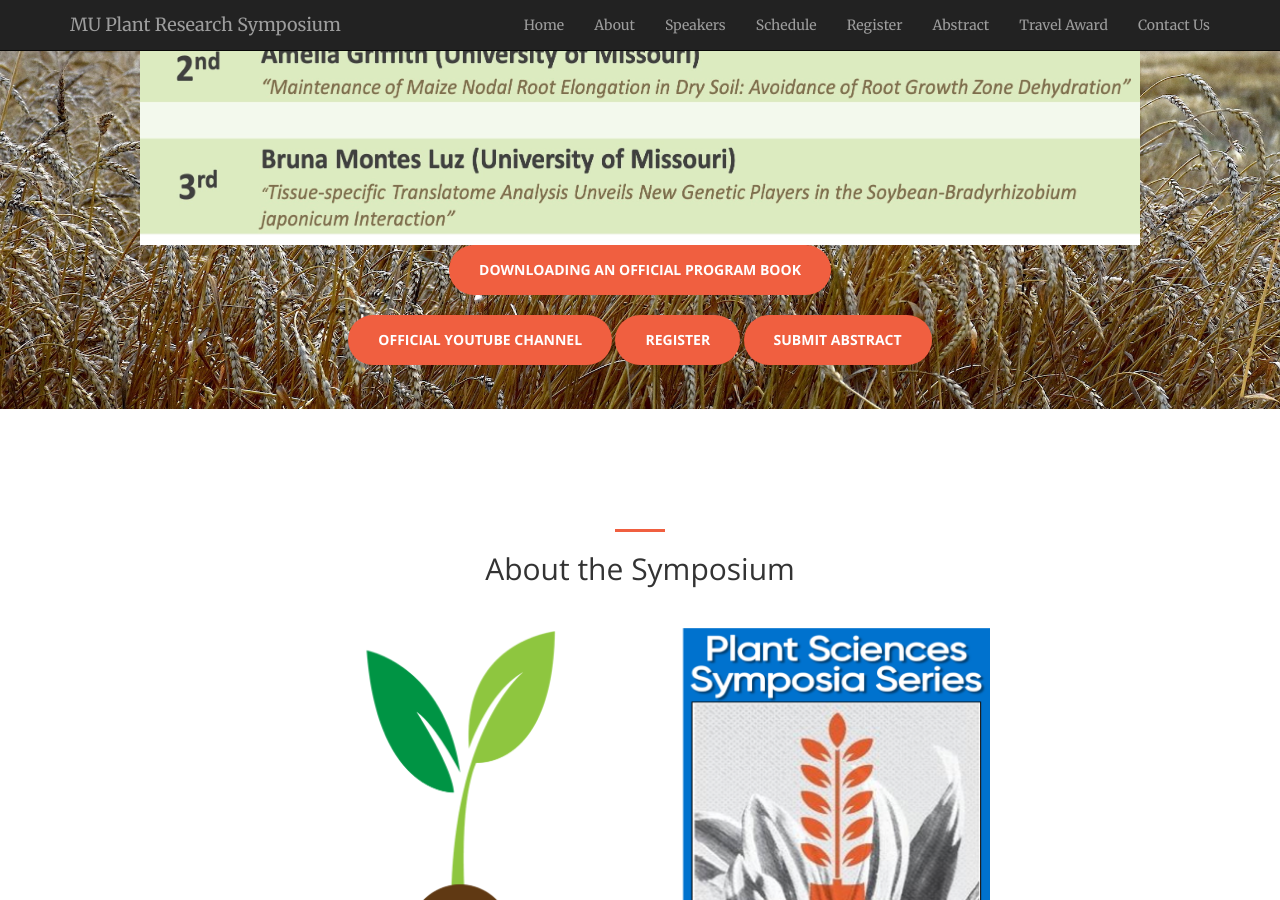
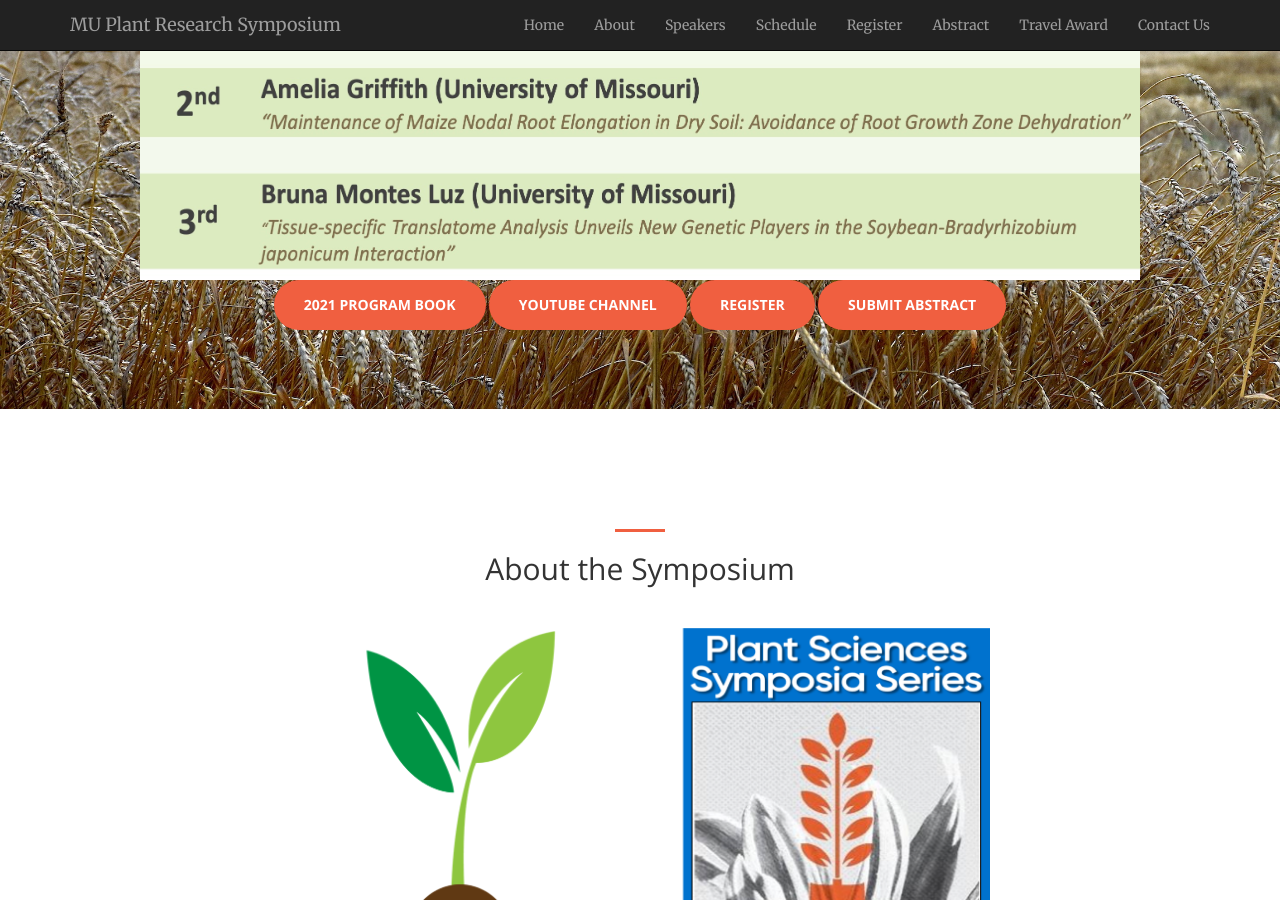
Before and after one commit to mupioneersymposium/mupioneersymposium.github.io, a Jekyll site: the page built from index.html, in a window 1280 px wide and 900 px high, scrolled down 491 px. Built offline with Jekyll 4.4.1, drawn with Linux system fonts in a browser that asks for light colours.

Commit message:
Update header.html

```diff
--- a/_includes/header.html
+++ b/_includes/header.html
@@ -5,8 +5,8 @@
             <h2 style="background-color:black;">"The next green revolution: challenges and strategies towards a sustainable agriculture"</h2>
             <h2 style="background-color:black;">March 4-5, 2021 | Virtual </h2>
             <img src="/img/2021LightningWinners.jpg" alt="Winners of Lightning Talk:Panel Discussion" width="1000" height="400">
-            <a target="_blank" href="https://drive.google.com/file/d/1VjnUJz2nTVGwZcK-j61eVeZIjGsMU3Tz/view?usp=sharing" class="btn btn-primary btn-xl page-scroll">Downloading an Official Program Book</a><br/><br/>
-            <a target="_blank" href="https://www.youtube.com/channel/UCx_xqiB6fEu-4e_f5nmf-gw/videos" class="btn btn-primary btn-xl page-scroll">Official YouTube Channel</a>
+            <a target="_blank" href="https://drive.google.com/file/d/1VjnUJz2nTVGwZcK-j61eVeZIjGsMU3Tz/view?usp=sharing" class="btn btn-primary btn-xl page-scroll">2021 Program Book</a>
+            <a target="_blank" href="https://www.youtube.com/channel/UCx_xqiB6fEu-4e_f5nmf-gw/videos" class="btn btn-primary btn-xl page-scroll">YouTube Channel</a>
             <a target="_blank" href="register.html" class="btn btn-primary btn-xl page-scroll">Register</a>
             <a target="_blank" href="abstract.html" class="btn btn-primary btn-xl page-scroll">Submit Abstract</a>
         </div>
```
